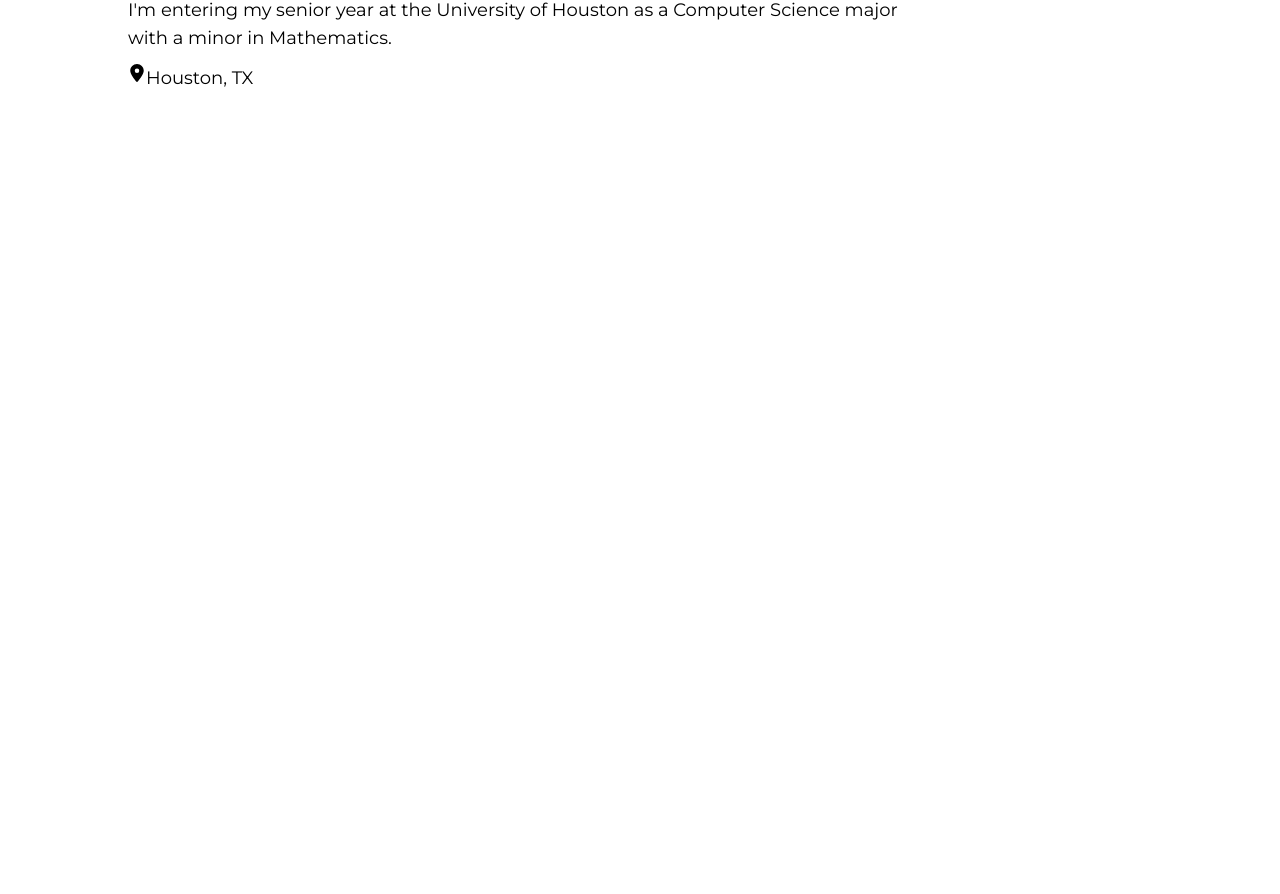
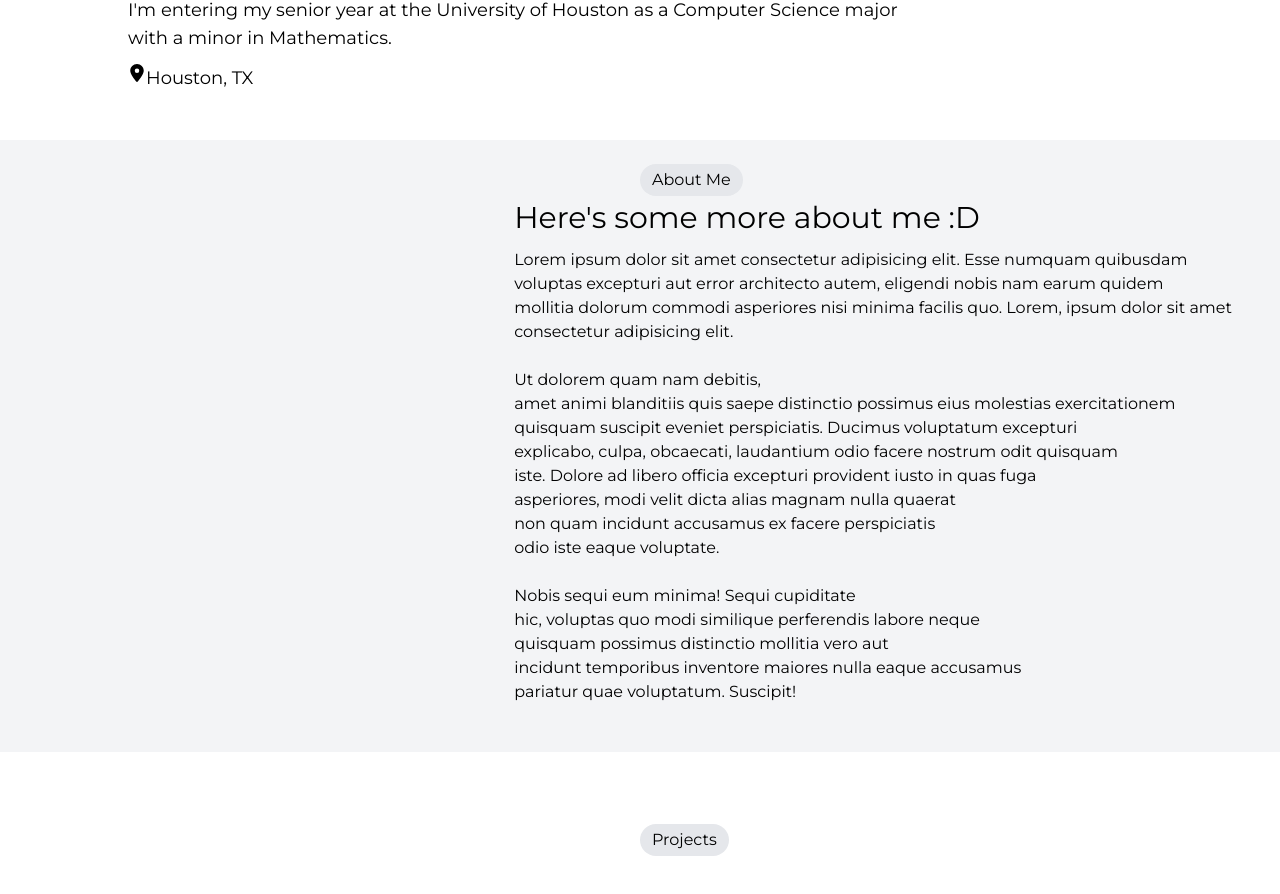
Before and after one commit to Jynxae/Portfolio, a React (Create React App) app: page / in a window 1280 px wide. Shown: the part 352-1246 px from the top of the page. Before the commit the page ends 800 px from the top, so only its background shows below. Built offline with nearby package versions, Linux system fonts and the light colour scheme.

Commit message:
Finished About section, will add pictures and actual info into it later. Created Projects section

```diff
--- a/src/App.jsx
+++ b/src/App.jsx
@@ -1,13 +1,17 @@
 import "./App.css";
 import React from "react";
 import Navbar from "./navbar";
+import Home from "./pages/Home";
 import About from "./pages/About";
+import Project from "./pages/Projects";
 
 function App() {
   return (
     <div>
       <Navbar />
+      <Home />
       <About />
+      <Project />
     </div>
   );
 }
--- a/src/pages/About.jsx
+++ b/src/pages/About.jsx
@@ -1,17 +1,34 @@
 import React from "react";
-import { FaLocationDot } from "react-icons/fa6";
 
 function About() {
   return (
-    <div className="pl-32">
-      <h1 className="flex text-7xl font-light pt-40">Hey, I'm Reem!</h1>
-      <p className="text-lg pt-9">
-        I'm a Software Engineer intern at Boeing starting Summer 2024! <br></br>
-        I'm entering my senior year at the University of Houston as a Computer
-        Science major<br></br> with a minor in Mathematics.
-      </p>
-      <div className=" flex pt-3 text-lg">
-        <FaLocationDot /> Houston, TX
+    <div className="flex justify-end mt-12 py-12 bg-gray-100 relative">
+      <div className="absolute top-3 left-2/4 bg-gray-200 rounded-3xl px-3 py-1 mt-3">
+        About Me
+      </div>
+      <div className="flex flex-col justify-end pr-12 mt-3">
+        <h1 className="text-3xl">Here's some more about me :D</h1>
+        <p className="mt-3">
+          Lorem ipsum dolor sit amet consectetur adipisicing elit. Esse numquam
+          quibusdam <br></br>voluptas excepturi aut error architecto autem,
+          eligendi nobis nam earum quidem <br></br>mollitia dolorum commodi
+          asperiores nisi minima facilis quo. Lorem, ipsum dolor sit amet
+          <br></br>consectetur adipisicing elit.<br></br>
+          <br></br>Ut dolorem quam nam debitis, <br></br>
+          amet animi blanditiis quis saepe distinctio possimus eius molestias
+          exercitationem <br></br>quisquam suscipit eveniet perspiciatis.
+          Ducimus voluptatum excepturi<br></br> explicabo, culpa, obcaecati,
+          laudantium odio facere nostrum odit quisquam <br></br>iste. Dolore ad
+          libero officia excepturi provident iusto in quas fuga<br></br>{" "}
+          asperiores, modi velit dicta alias magnam nulla quaerat<br></br> non
+          quam incidunt accusamus ex facere perspiciatis <br></br>odio iste
+          eaque voluptate.<br></br> <br></br>Nobis sequi eum minima! Sequi
+          cupiditate <br></br>
+          hic, voluptas quo modi similique perferendis labore neque<br></br>{" "}
+          quisquam possimus distinctio mollitia vero aut <br></br>incidunt
+          temporibus inventore maiores nulla eaque accusamus<br></br> pariatur
+          quae voluptatum. Suscipit!
+        </p>
       </div>
     </div>
   );
--- /dev/null
+++ b/src/pages/Home.jsx
@@ -0,0 +1,20 @@
+import React from "react";
+import { FaLocationDot } from "react-icons/fa6";
+
+function Home() {
+  return (
+    <div className="pl-32">
+      <h1 className="flex text-7xl font-light pt-40">Hey, I'm Reem!</h1>
+      <p className="text-lg pt-9">
+        I'm a Software Engineer intern at Boeing starting Summer 2024! <br></br>
+        I'm entering my senior year at the University of Houston as a Computer
+        Science major<br></br> with a minor in Mathematics.
+      </p>
+      <div className=" flex pt-3 text-lg">
+        <FaLocationDot /> Houston, TX
+      </div>
+    </div>
+  );
+}
+
+export default Home;
--- /dev/null
+++ b/src/pages/Projects.jsx
@@ -0,0 +1,13 @@
+import React from "react";
+
+function Projects() {
+  return (
+    <div className="flex justify-end mt-12 py-12 bg-white relative">
+      <div className="absolute top-3 left-2/4 bg-gray-200 rounded-3xl px-3 py-1 mt-3">
+        Projects
+      </div>
+    </div>
+  );
+}
+
+export default Projects;
```
